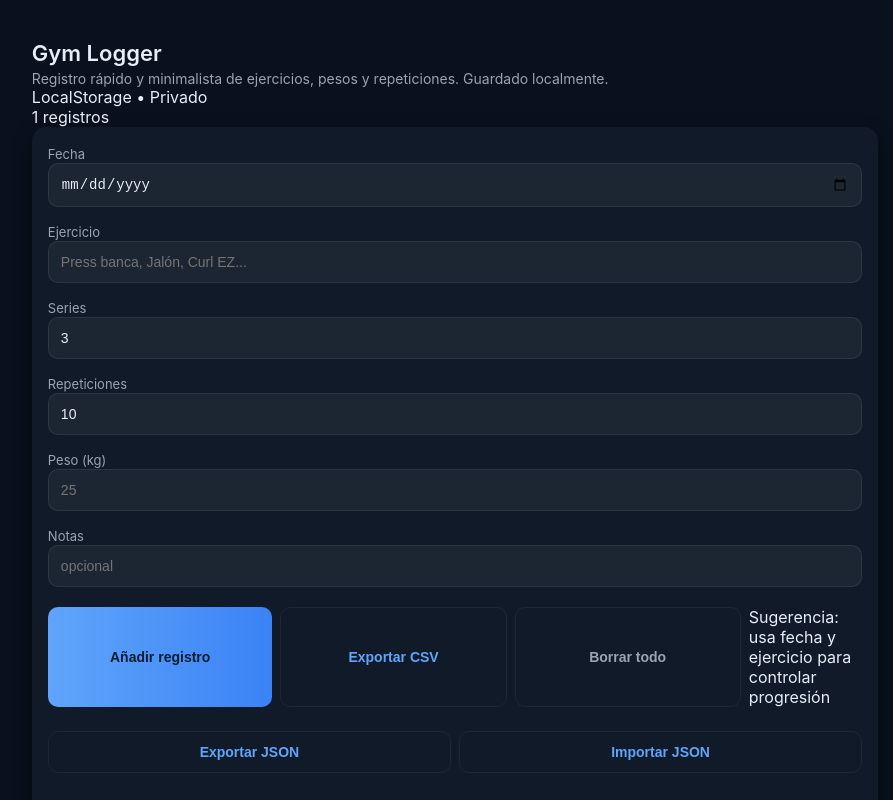
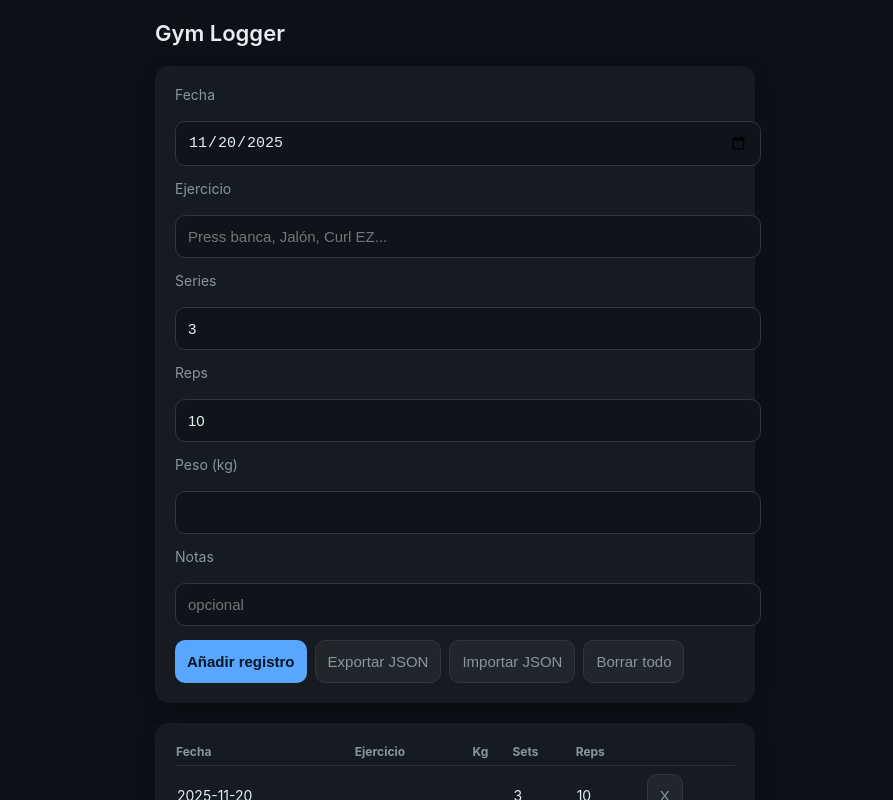
Before and after one commit to soykhaler/gymLogger, a plain HTML site: page index.html in a window 1280 px wide. Both pictures are taken after a click on the button "Añadir registro". Shown: the top 800 px of the page, without its empty margins (185-1078 px from the left). Drawn offline with Linux system fonts and the light colour scheme.

Commit message:
Refactor Gym Logger HTML and JavaScript structure

```diff
--- a/index.html
+++ b/index.html
@@ -2,263 +2,237 @@
 <html lang="es">
 <head>
   <meta charset="utf-8" />
-  <meta name="viewport" content="width=device-width,initial-scale=1" />
-  <title>Gym Logger — Registro de Pesos</title>
-  <meta name="description" content="Minimal and elegant gym log for GitHub Pages. Log exercises, weights, sets, reps and notes. Data saved to browser localStorage." />
+  <meta name="viewport" content="width=device-width, initial-scale=1" />
+  <title>Gym Logger</title>
   <style>
-    :root{
-      --bg:#0f1720; --card:#101a28; --muted:#9aa4b2; --accent:#60a5fa;
-      --radius:14px; --pad:16px;
-      font-family: Inter, system-ui, -apple-system, "Segoe UI", Roboto;
+    :root {
+      --bg: #0d1117;
+      --card: #161b22;
+      --text: #e6edf3;
+      --muted: #8b949e;
+      --accent: #58a6ff;
+      --radius: 14px;
+      --shadow: 0 4px 20px rgba(0,0,0,0.3);
+      font-family: Inter, system-ui, sans-serif;
     }
-    *{box-sizing:border-box;margin:0;padding:0}
-    body{background:#08111d;color:#e6eef8;min-height:100vh;display:flex;justify-content:center;padding:16px;}
-
-    /* APP WRAPPER */
-    .app{
-      width:100%;max-width:520px; /* tipo app móvil */
-      display:flex;flex-direction:column;gap:18px;
+    body {
+      background: var(--bg);
+      color: var(--text);
+      margin: 0;
+      display: flex;
+      justify-content: center;
+      padding: 20px;
     }
-
-    header h1{font-size:22px;font-weight:600;margin-bottom:4px}
-    header .lead{color:var(--muted);font-size:14px}
-
-    .card{
-      background:var(--card);
-      padding:var(--pad);
-      border-radius:var(--radius);
-      box-shadow:0 8px 20px rgba(0,0,0,0.45);
-      display:flex;
-      flex-direction:column;
-      gap:14px;
+    .app {
+      width: 100%;
+      max-width: 600px;
+      display: flex;
+      flex-direction: column;
+      gap: 20px;
     }
-
-    /* FORM GRID -> STACKED ON MOBILE */
-    form.grid{
-      display:flex;
-      flex-direction:column;
-      gap:14px;
+    .card {
+      background: var(--card);
+      padding: 20px;
+      border-radius: var(--radius);
+      box-shadow: var(--shadow);
+      display: flex;
+      flex-direction: column;
+      gap: 14px;
     }
-    label{font-size:13px;color:var(--muted);margin-bottom:4px}
-    input, button, select{
-      width:100%;padding:12px;
-      border-radius:10px;
-      border:1px solid rgba(255,255,255,0.08);
-      background:rgba(255,255,255,0.05);
-      color:#e6eef8;font-size:15px;
+    h1 {
+      margin: 0;
+      font-size: 22px;
+      font-weight: 600;
     }
-
-    button.btn{
-      background:linear-gradient(90deg,var(--accent),#3b82f6);
-      border:none;color:#041e34;font-weight:600;
-      cursor:pointer;
+    label {
+      font-size: 14px;
+      color: var(--muted);
+      margin-bottom: 4px;
     }
-
-    /* TABLE */
-    table{width:100%;border-collapse:collapse;font-size:14px;margin-top:6px}
-    thead th{padding:8px;color:var(--muted);font-size:12px;text-align:left}
-    tbody td{padding:10px 6px;border-top:1px solid rgba(255,255,255,0.08)}
-    .actions button{padding:6px 8px;font-size:12px;background:rgba(255,255,255,0.06);border:none;border-radius:6px;margin-right:4px;cursor:pointer;color:var(--muted)}
-
-    /* RESPONSIVE */
-    @media(min-width:768px){
-      body{padding:40px;}
-      .app{max-width:680px;} /* estilo tipo app centradita en PC */
-      input,button,select{font-size:14px}
+    input {
+      width: 100%;
+      padding: 12px;
+      border-radius: 10px;
+      border: 1px solid #30363d;
+      background: #0f141a;
+      color: var(--text);
+      font-size: 15px;
+    }
+    button {
+      padding: 12px;
+      border-radius: 10px;
+      font-size: 15px;
+      cursor: pointer;
+      border: none;
+    }
+    .btn-main {
+      background: var(--accent);
+      color: #041521;
+      font-weight: 600;
+    }
+    .toolbar {
+      display: flex;
+      gap: 8px;
+      flex-wrap: wrap;
+    }
+    .btn-secondary {
+      background: #21262d;
+      color: var(--muted);
+      border: 1px solid #30363d;
+    }
+    table {
+      width: 100%;
+      border-collapse: collapse;
+      font-size: 14px;
+    }
+    th {
+      text-align: left;
+      color: var(--muted);
+      font-size: 12px;
+      padding-bottom: 6px;
+    }
+    td {
+      padding: 8px 2px;
+      border-top: 1px solid #2d333b;
+    }
+    .actions button {
+      padding: 6px 8px;
+      font-size: 12px;
     }
   </style>
 </head>
 <body>
-  <div class="wrap">
-    <header>
-      <div>
+  <div class="app">
     <h1>Gym Logger</h1>
-        <p class="lead">Registro rápido y minimalista de ejercicios, pesos y repeticiones. Guardado localmente.</p>
+
+    <div class="card">
+      <label>Fecha</label>
+      <input type="date" id="date">
+
+      <label>Ejercicio</label>
+      <input id="exercise" placeholder="Press banca, Jalón, Curl EZ...">
+
+      <label>Series</label>
+      <input id="sets" type="number" value="3">
+
+      <label>Reps</label>
+      <input id="reps" type="number" value="10">
+
+      <label>Peso (kg)</label>
+      <input id="weight" type="number" step="0.5">
+
+      <label>Notas</label>
+      <input id="notes" placeholder="opcional">
+
+      <div class="toolbar">
+        <button class="btn-main" id="add">Añadir registro</button>
+        <button class="btn-secondary" id="exportJson">Exportar JSON</button>
+        <button class="btn-secondary" id="importJson">Importar JSON</button>
+        <button class="btn-secondary" id="clearAll">Borrar todo</button>
+        <input type="file" id="importFile" accept="application/json" style="display:none;" />
       </div>
-      <div class="hero">
-        <div class="pill">LocalStorage • Privado</div>
-        <div class="pill" id="count">0 registros</div>
-      </div>
-    </header>
-
-    <section class="card">
-      <form id="logForm" class="grid" autocomplete="off">
-        <div class="col-6">
-          <label for="date">Fecha</label>
-          <input type="date" id="date" />
-        </div>
-        <div class="col-6">
-          <label for="exercise">Ejercicio</label>
-          <input id="exercise" placeholder="Press banca, Jalón, Curl EZ..." />
-        </div>
-        <div class="col-3">
-          <label for="sets">Series</label>
-          <input id="sets" type="number" min="1" value="3" />
-        </div>
-        <div class="col-3">
-          <label for="reps">Repeticiones</label>
-          <input id="reps" type="number" min="1" value="10" />
-        </div>
-        <div class="col-3">
-          <label for="weight">Peso (kg)</label>
-          <input id="weight" type="number" step="0.5" placeholder="25" />
-        </div>
-        <div class="col-3">
-          <label for="notes">Notas</label>
-          <input id="notes" placeholder="opcional" />
     </div>
 
-        <div class="col-12" style="display:flex;gap:8px;margin-top:6px">
-          <button type="submit" class="btn">Añadir registro</button>
-          <button type="button" id="exportCsv" class="btn" style="background:transparent;border:1px solid rgba(255,255,255,0.06);color:var(--accent)">Exportar CSV</button>
-          <button type="button" id="clearAll" class="btn" style="background:transparent;border:1px solid rgba(255,255,255,0.06);color:var(--muted)">Borrar todo</button>
-          <div style="margin-left:auto" class="small">Sugerencia: usa fecha y ejercicio para controlar progresión</div>
-        </div>
-
-<div style="margin-top:10px; display:flex; gap:8px;">
-  <button type="button" id="exportJson" class="btn" style="background:transparent;border:1px solid rgba(255,255,255,0.06);color:var(--accent)">Exportar JSON</button>
-  <button type="button" id="importJson" class="btn" style="background:transparent;border:1px solid rgba(255,255,255,0.06);color:var(--accent)">Importar JSON</button>
-  <input type="file" id="importFile" accept="application/json" style="display:none;"/>
-</div>
-
-      <div id="tableWrap" style="margin-top:12px">
-        <table id="logTable" aria-live="polite">
+    <div class="card">
+      <table>
         <thead>
-            <tr><th>Fecha</th><th>Ejercicio</th><th>Series</th><th>Reps</th><th>Peso (kg)</th><th>Notas</th><th></th></tr>
+          <tr>
+            <th>Fecha</th>
+            <th>Ejercicio</th>
+            <th>Kg</th>
+            <th>Sets</th>
+            <th>Reps</th>
+            <th></th>
+          </tr>
         </thead>
-          <tbody></tbody>
+        <tbody id="log"></tbody>
       </table>
     </div>
-
-      <footer>
-        Guardado localmente. Para guardar online sube este HTML a GitHub Pages.
-      </footer>
-    </section>
   </div>
 
 <script>
-    // Simple gym logger saved in localStorage
-    const KEY = 'gymlogger_v1_khaler';
-    const form = document.getElementById('logForm');
-    const tbody = document.querySelector('#logTable tbody');
-    const count = document.getElementById('count');
+const KEY = "gym_log_v1";
+const logEl = document.getElementById("log");
 
-    function uid(){return Date.now().toString(36)+Math.random().toString(36).slice(2,6)}
-    function load(){
-      const raw = localStorage.getItem(KEY);
-      return raw ? JSON.parse(raw) : [];
-    }
-    function save(data){ localStorage.setItem(KEY, JSON.stringify(data)); render(); }
+const load = () => JSON.parse(localStorage.getItem(KEY) || "[]");
+const save = data => localStorage.setItem(KEY, JSON.stringify(data));
 
-    function render(){
-      const items = load();
-      tbody.innerHTML = '';
-      items.slice().reverse().forEach(item => {
-        const tr = document.createElement('tr');
+function render() {
+  const data = load();
+  logEl.innerHTML = "";
+
+  data.slice().reverse().forEach(item => {
+    const tr = document.createElement("tr");
     tr.innerHTML = `
-          <td class="small">${item.date || ''}</td>
-          <td>${escapeHtml(item.exercise)}</td>
-          <td class="small">${item.sets}</td>
-          <td class="small">${item.reps}</td>
-          <td class="small">${item.weight || ''}</td>
-          <td class="small">${escapeHtml(item.notes||'')}</td>
-          <td class="actions"><button data-id="${item.id}" class="edit">Editar</button><button data-id="${item.id}" class="del">Borrar</button></td>`;
-        tbody.appendChild(tr);
+      <td>${item.date}</td>
+      <td>${item.exercise}</td>
+      <td>${item.weight}</td>
+      <td>${item.sets}</td>
+      <td>${item.reps}</td>
+      <td><button class="btn-secondary" onclick="delItem('${item.id}')">X</button></td>
+    `;
+    logEl.appendChild(tr);
   });
-      count.textContent = items.length + ' registros';
 }
 
-    function escapeHtml(s){ return String(s||'').replace(/[&<>\"']/g, c => ({'&':'&amp;','<':'&lt;','>':'&gt;','"':'&quot;',"'":"&#39;"})[c]); }
+function delItem(id) {
+  const data = load().filter(x => x.id !== id);
+  save(data);
+  render();
+}
 
-    form.addEventListener('submit', e => {
-      e.preventDefault();
+document.getElementById("add").onclick = () => {
+  const item = {
+    id: Date.now().toString(),
+    date: document.getElementById("date").value,
+    exercise: document.getElementById("exercise").value,
+    sets: document.getElementById("sets").value,
+    reps: document.getElementById("reps").value,
+    weight: document.getElementById("weight").value,
+    notes: document.getElementById("notes").value,
+  };
+
   const data = load();
-      const item = {
-        id: uid(),
-        date: document.getElementById('date').value || new Date().toISOString().slice(0,10),
-        exercise: document.getElementById('exercise').value.trim() || 'Ejercicio',
-        sets: parseInt(document.getElementById('sets').value)||3,
-        reps: parseInt(document.getElementById('reps').value)||10,
-        weight: document.getElementById('weight').value ? parseFloat(document.getElementById('weight').value) : '',
-        notes: document.getElementById('notes').value.trim()
-      };
   data.push(item);
   save(data);
-      form.reset();
-      document.getElementById('sets').value = 3; document.getElementById('reps').value = 10;
-    });
+  render();
+};
 
-    tbody.addEventListener('click', e => {
-      if(e.target.matches('.del')){
-        const id = e.target.dataset.id;
-        const items = load().filter(x=>x.id!==id);
-        save(items);
-      } else if(e.target.matches('.edit')){
-        const id = e.target.dataset.id;
-        const items = load();
-        const it = items.find(x=>x.id===id);
-        if(!it) return;
-        // populate form for editing: remove old and fill
-        document.getElementById('date').value = it.date || '';
-        document.getElementById('exercise').value = it.exercise || '';
-        document.getElementById('sets').value = it.sets || 3;
-        document.getElementById('reps').value = it.reps || 10;
-        document.getElementById('weight').value = it.weight || '';
-        document.getElementById('notes').value = it.notes || '';
-        // remove old
-        const rest = items.filter(x=>x.id!==id);
-        save(rest);
+document.getElementById("exportJson").onclick = () => {
+  const blob = new Blob([JSON.stringify(load(), null, 2)], {type:"application/json"});
+  const url = URL.createObjectURL(blob);
+  const a = document.createElement("a");
+  a.href = url;
+  a.download = "gym_log.json";
+  a.click();
+  URL.revokeObjectURL(url);
+};
+
+document.getElementById("importJson").onclick = () => document.getElementById("importFile").click();
+
+document.getElementById("importFile").onchange = e => {
+  const file = e.target.files[0];
+  const reader = new FileReader();
+  reader.onload = () => {
+    try {
+      const json = JSON.parse(reader.result);
+      if (Array.isArray(json)) save(json);
+      render();
+    } catch {
+      alert("Archivo JSON inválido.");
     }
-    });
-
-    document.getElementById('clearAll').addEventListener('click', ()=>{
-      if(confirm('Borrar todos los registros?')){ localStorage.removeItem(KEY); render(); }
-    });
-
-    document.getElementById('exportCsv').addEventListener('click', ()=>{
-      const items = load();
-      if(!items.length) return alert('Sin registros para exportar');
-      const header = ['date','exercise','sets','reps','weight','notes'];
-      const rows = [header.join(',')].concat(items.map(i=>[
-        i.date,`"${i.exercise.replace(/"/g,'""') }"`,i.sets,i.reps,i.weight,`"${(i.notes||'').replace(/"/g,'""') }"`
-      ].join(',')));
-      const csv = rows.join('\n');
-      const blob = new Blob([csv],{type:'text/csv'});
-      const url = URL.createObjectURL(blob);
-      const a = document.createElement('a'); a.href=url; a.download='gym_log.csv'; document.body.appendChild(a); a.click(); a.remove(); URL.revokeObjectURL(url);
-    });
-
-    // JSON Export
-    document.getElementById('exportJson').addEventListener('click', ()=>{
-      const data = load();
-      const blob = new Blob([JSON.stringify(data, null, 2)], {type:'application/json'});
-      const url = URL.createObjectURL(blob);
-      const a = document.createElement('a'); a.href=url; a.download='gym_log.json'; document.body.appendChild(a); a.click(); a.remove(); URL.revokeObjectURL(url);
-    });
-
-    // JSON Import
-    document.getElementById('importJson').addEventListener('click', ()=>{
-      document.getElementById('importFile').click();
-    });
-
-    document.getElementById('importFile').addEventListener('change', (e)=>{
-      const file = e.target.files[0];
-      if(!file) return;
-      const reader = new FileReader();
-      reader.onload = ()=>{
-        try{
-          const json = JSON.parse(reader.result);
-          if(Array.isArray(json)){
-            save(json);
-            alert('Datos importados correctamente.');
-          } else alert('Formato JSON inválido.');
-        } catch(err){ alert('No se pudo leer el archivo.'); }
   };
   reader.readAsText(file);
-    });
+};
 
-    // init default date
-    document.getElementById('date').value = new Date().toISOString().slice(0,10);
+document.getElementById("clearAll").onclick = () => {
+  if (confirm("¿Borrar todo?")) {
+    localStorage.removeItem(KEY);
+    render();
+  }
+};
+
+document.getElementById("date").value = new Date().toISOString().slice(0,10);
 render();
 </script>
 </body>
```
Lines whose indentation alone changed are shown as unchanged.
